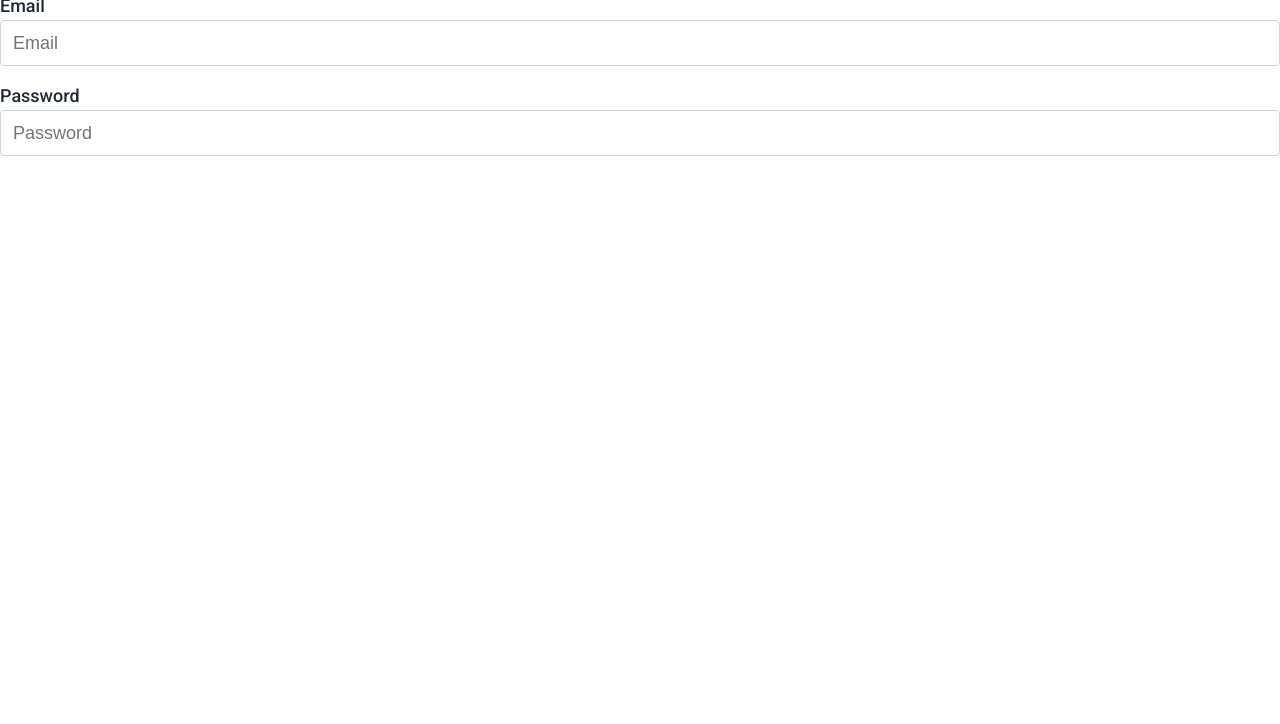
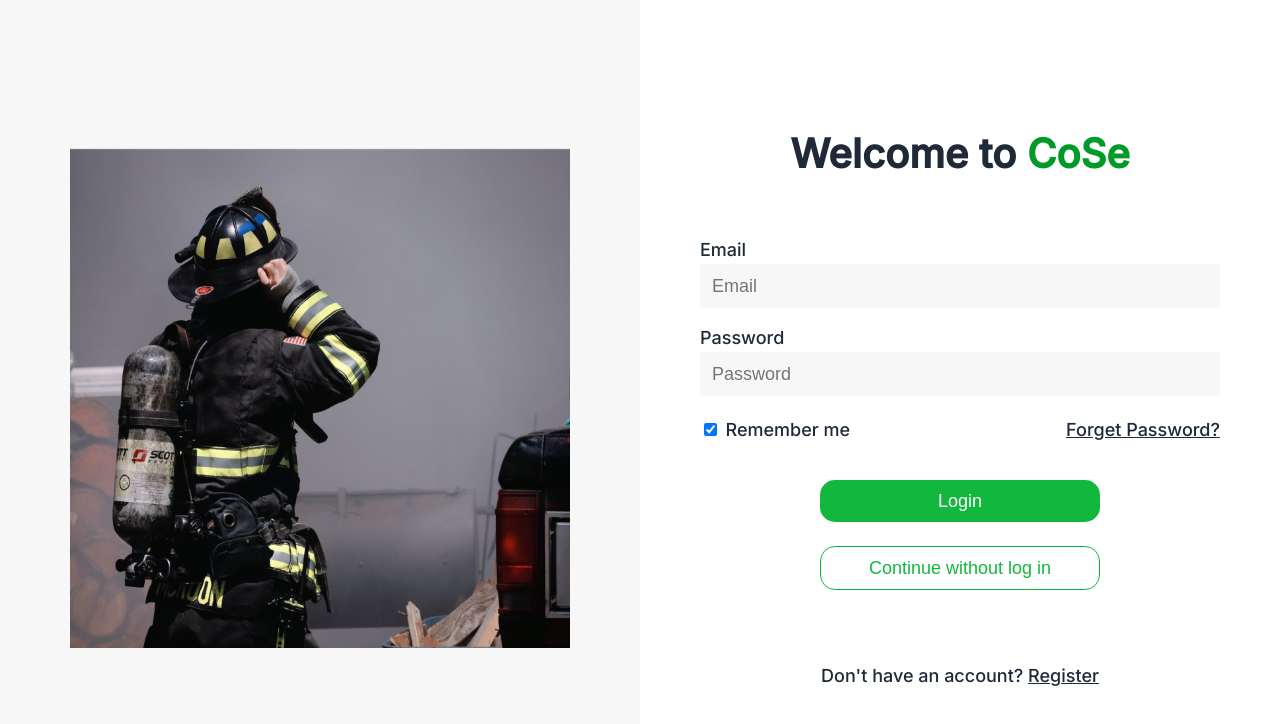
Before and after one commit to burastefan/Project_TW_CeSo, a plain HTML site: page Views/Login/login.html in a window 1280 px wide. Drawn offline with Linux system fonts and the light colour scheme.

Commit message:
added login Image + created Login Page + changed style on Register Page

```diff
--- a/Views/Login/login.css
+++ b/Views/Login/login.css
@@ -0,0 +1,14 @@
+
+.container {
+    display: flex;
+    flex-direction: row;
+    height: 100%;
+}
+
+.child-container {
+    flex: 1;
+}
+
+input:focus {
+    border: none !important;
+}
--- a/Views/Login/login.html
+++ b/Views/Login/login.html
@@ -6,25 +6,57 @@
     <meta http-equiv='X-UA-Compatible' content='IE=edge'>
     <title>Login</title>
     <meta name='viewport' content='width=device-width, initial-scale=1'>
-    <link rel="stylesheet" href="../Register/register.css" />
+    <link rel="stylesheet" href="../Login/login.css" />
     <link rel="stylesheet" href="../../main.css" />
     <link rel="preconnect" href="https://fonts.googleapis.com">
     <link rel="preconnect" href="https://fonts.gstatic.com" crossorigin>
-    <link href="https://fonts.googleapis.com/css2?family=Roboto:wght@300;400;500&display=swap" rel="stylesheet">
-    <script src='main.js'></script>
+    <link href="https://fonts.googleapis.com/css2?family=Inter:wght@300;400;500&display=swap" rel="stylesheet">
 </head>
 
 <body>
+    <div class="container">
+        <div class="child-container flex-center" style="background-color: #F7F7F8;">
+            <div>
+                <img src="../../images/loginImage.png" width="500" height="500" />
+            </div>
+        </div>
+        <div class="child-container flex-center-div flex-column">
 
-    <form class="register-container-column" action="#" method="#">
-        <label class="input-title margin-bottom-8">Email</label>
-        <input class="input-placeholder input-layout margin-bottom-24" type="email" id="email" name="email"
-            placeholder="Email" />
+            <h1 class="margin-bottom-80 title-page text-align-center">Welcome to <span
+                    style="color: #009A29;">CoSe</span></h1>
+            <form class="flex-column" style="margin: 0px 60px" action="#" method="#">
+                <label class="input-title margin-bottom-8">Email</label>
+                <input class="input-placeholder input-layout margin-bottom-24" style="background: #F8F7F7; border:none"
+                    type="email" id="email" name="email" placeholder="Email" />
 
-        <label class="input-title margin-bottom-8">Password</label>
-        <input class="input-placeholder input-layout margin-bottom-24" type="password" id="password" name="password"
-            placeholder="Password" />
-    </form>
+                <label class="input-title margin-bottom-8">Password</label>
+                <input class="input-placeholder input-layout margin-bottom-24" style="background: #F8F7F7; border:none"
+                    type="password" id="password" name="password" placeholder="Password" />
+
+                <div class="flex-space-between">
+                    <div>
+                        <input type="checkbox" id="checkbox" checked class="margin-right-4" />
+                        <span class="input-title">Remember me</span>
+                    </div>
+                    <span><a href="#" class="input-title">Forget Password?</a></span>
+                </div>
+                <div class="flex-justify-center" style="margin-top: 40px">
+                    <input class="authentication-button input-title text-align-center hand-mouse margin-bottom-24"
+                        type="submit" value="Login" style="background: #12b83e;">
+                </div>
+                <div class="flex-justify-center">
+                    <input class="authentication-button input-title text-align-center hand-mouse" type="submit"
+                        value="Continue without log in"
+                        style="background: #FFFFFF; color: #12b83e !important; border: 1px solid #12B83E">
+                </div>
+            </form>
+
+            <span class="text-align-center margin-top-80 input-title">Don't have an account? <a
+                    href="../Register/register.html" class="input-title">Register</a></span>
+        </div>
+
+    </div>
+
 
 </body>
 
--- a/main.css
+++ b/main.css
@@ -1,6 +1,6 @@
 body,
 html {
-    font-family: 'Roboto', sans-serif;
+    font-family: 'Inter', sans-serif;
     margin: 0;
     padding: 0;
     width: 100%;
@@ -35,8 +35,19 @@ html {
 
 .flex-space-between {
     display: flex;
+    justify-content: space-between;
+}
+
+.flex-space-between-center {
+    display: flex;
     align-items: center;
     justify-content: space-between;
+}
+
+.flex-center {
+    display: flex;
+    align-items: center;
+    justify-content: center;
 }
 
 .flex-justify-center {
@@ -64,6 +75,10 @@ html {
 
 .margin-right-8 {
     margin-right: 8px;
+}
+
+.margin-right-4 {
+    margin-right:4px;
 }
 
 .margin-right-16 {
@@ -96,6 +111,14 @@ html {
 
 .margin-top-24 {
     margin-top: 24px;
+}
+
+.margin-top-40 {
+    margin-top: 40px;
+}
+
+.margin-top-80 {
+    margin-top:80px;
 }
 
 .hand-mouse {
@@ -134,16 +157,14 @@ html {
 }
 
 .input-layout {
-    color: #9CA3AF;
     border: 1px solid #D1D5DB;
     border-radius: 4px;
     box-sizing: border-box;
 }
 
 .authentication-button {
-    width: 360px;
+    width: 280px;
     padding: 15px;
-    background: #12b83e;
     border: none;
     border-radius: 15px;
     color: white;
```
Also changed, not shown: Views/Home/home.html (+1 -1 lines), Views/Map/map.html (+2 -2 lines), Views/Register/register.html (+9 -5 lines), images/loginImage.png (added).
